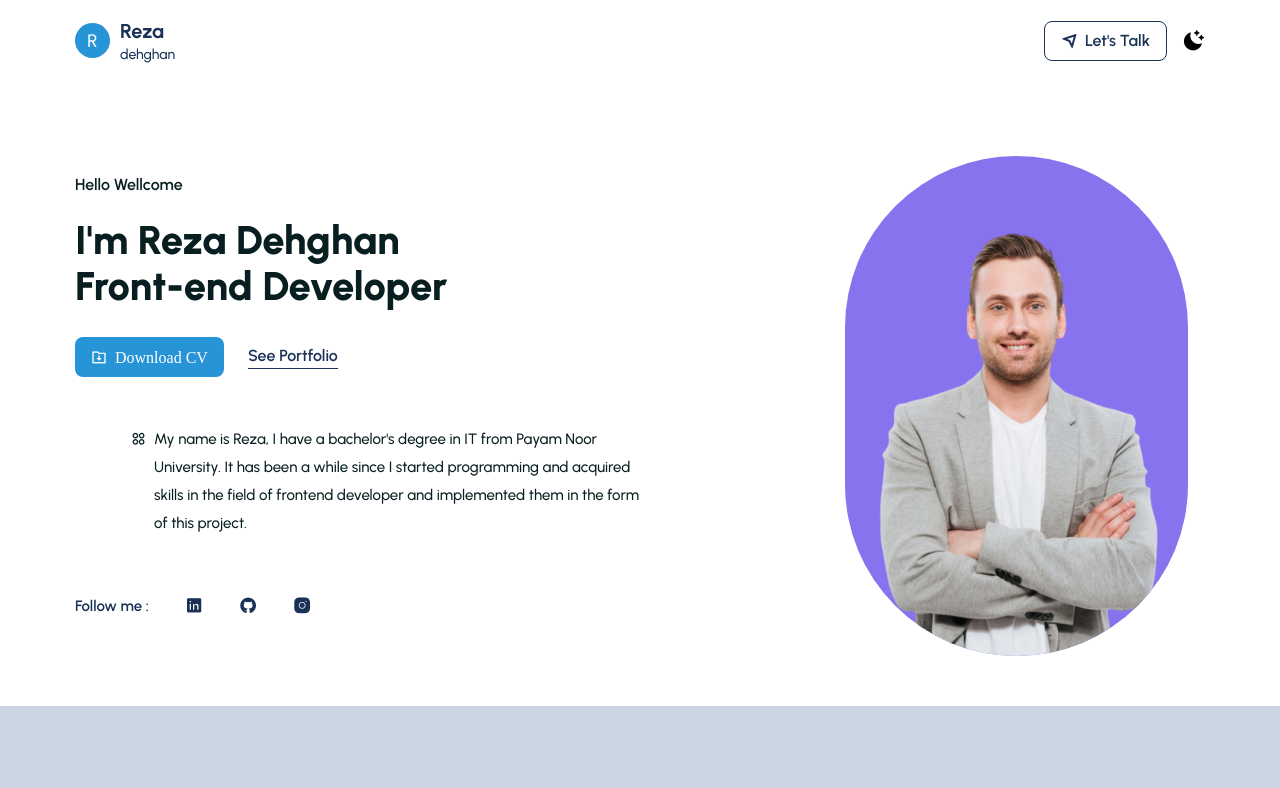
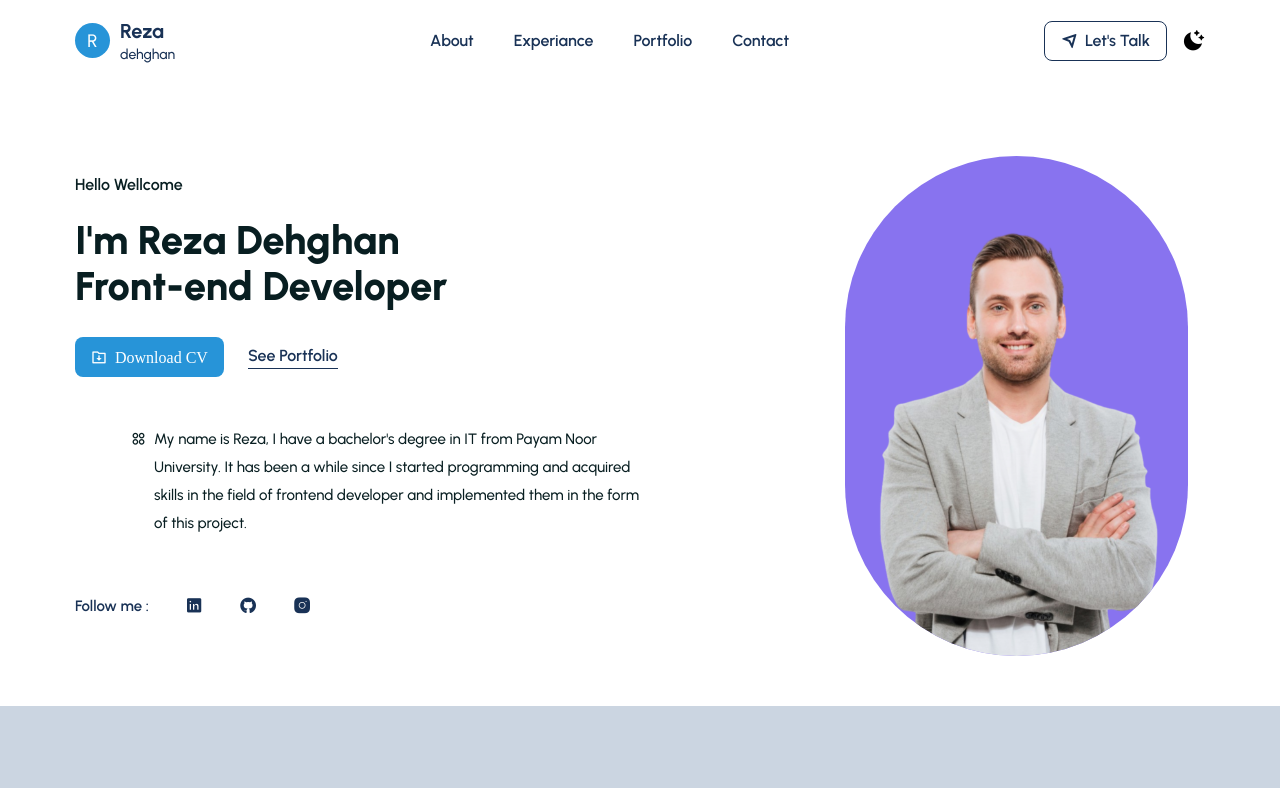
Before and after one commit to rezadd7/portfolio-website, a React (Create React App) app: page / in a window 1280 px wide. Shown: the top 788 px of the page. Built offline with nearby package versions, Linux system fonts and the light colour scheme.

Commit message:
FiX Error and edit link

```diff
--- a/src/App.css
+++ b/src/App.css
@@ -45,7 +45,7 @@ section{
     position: fixed;
     top: 0;
     left: 0;
-    background: #2c2c2c84;
+    background: #54545484;
     z-index: 100;
     display: none;
   }
@@ -56,7 +56,7 @@ section{
     position: fixed;
     top: 0;
     left: 0;
-    background: #28282884;
+    background: #88888884;
     color: #fff;
     z-index: 100;
     display: none;
@@ -69,7 +69,7 @@ section{
     top: 0;
     right: 0;
     z-index: 200;
-    background: #656565;
+    background: #b2b1b1;
     color: #fff;
     flex-direction: column;
     line-height: 30px;
@@ -83,7 +83,8 @@ section{
     top: 0;
     right: 0;
     z-index: 200;
-    background: #1a1a1a;
+    background: #a49898;
+
     flex-direction: column;
     line-height: 30px;
     justify-content: center;
--- a/src/components/Header.js
+++ b/src/components/Header.js
@@ -70,7 +70,7 @@ const Header = ({darkMode, setDarkMode}) => {
                             <li>
                                 <a
                                     onClick={clickHandler}
-                                    className='text-smallTextColor sm:text-white font-[600] dark:text-smallTextColorDark'
+                                    className='text-smallTextColor  font-[600] dark:text-smallTextColorDark'
                                     href='#about'>
                                     About
                                 </a>
@@ -78,7 +78,7 @@ const Header = ({darkMode, setDarkMode}) => {
                             <li>
                                 <a
                                     onClick={clickHandler}
-                                    className='text-smallTextColor font-[600] sm:text-white dark:text-smallTextColorDark'
+                                    className='text-smallTextColor font-[600]  dark:text-smallTextColorDark'
                                     href='#experiance'>
                                     Experiance
                                 </a>
@@ -86,7 +86,7 @@ const Header = ({darkMode, setDarkMode}) => {
                             <li>
                                 <a
                                     onClick={clickHandler}
-                                    className='text-smallTextColor font-[600] sm:text-white dark:text-smallTextColorDark'
+                                    className='text-smallTextColor font-[600] dark:text-smallTextColorDark'
                                     href='#portfolio'>
                                     Portfolio
                                 </a>
@@ -94,7 +94,7 @@ const Header = ({darkMode, setDarkMode}) => {
                             <li>
                                 <a
                                     onClick={clickHandler}
-                                    className='text-smallTextColor font-[600] sm:text-white dark:text-smallTextColorDark'
+                                    className='text-smallTextColor font-[600]  dark:text-smallTextColorDark'
                                     href='#contact'>
                                     Contact
                                 </a>
```
